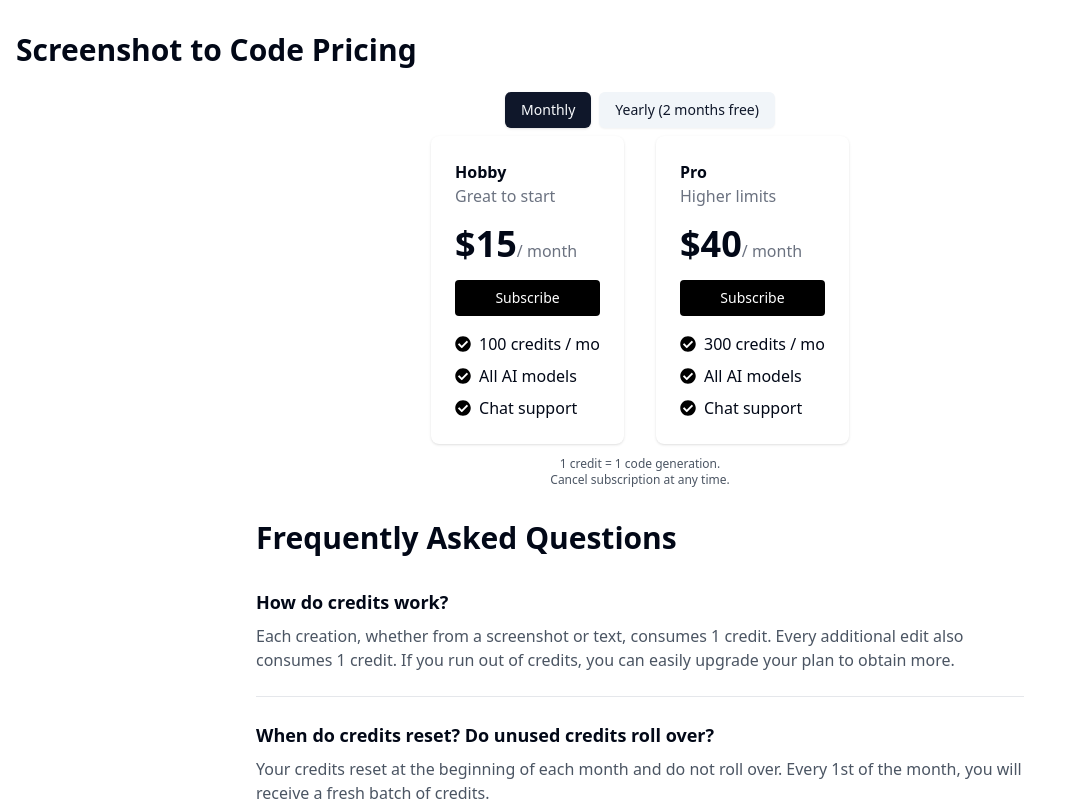
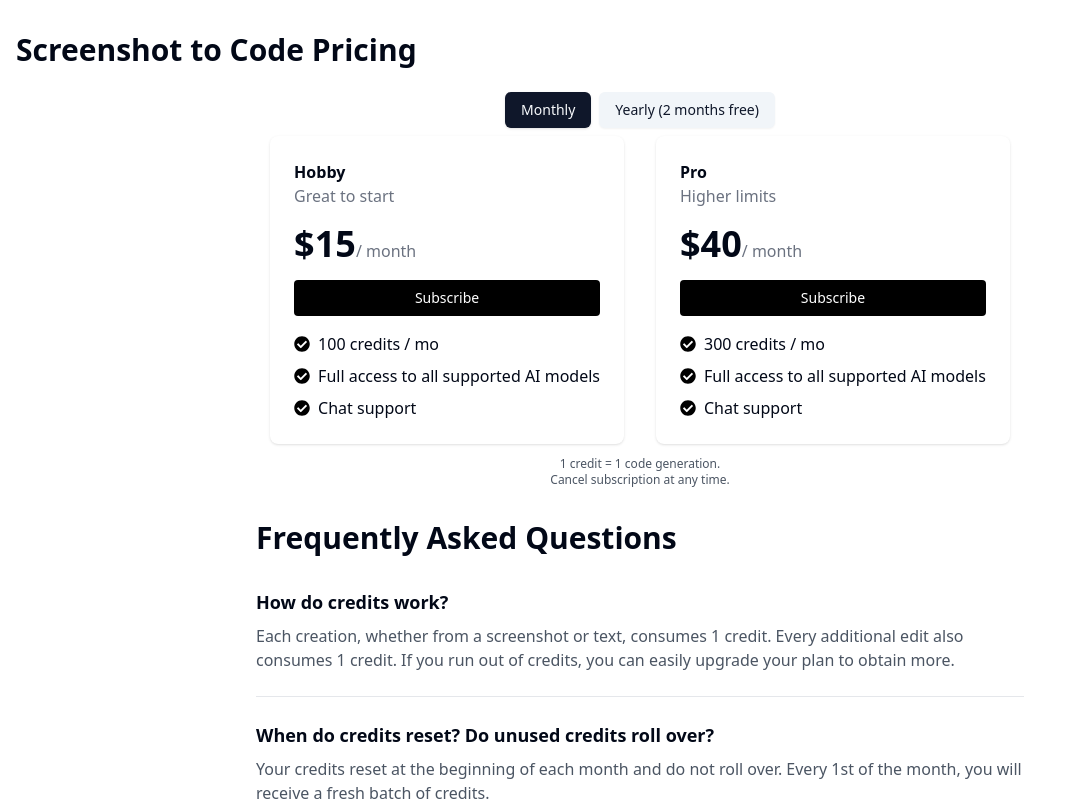
Before and after one commit to abi/screenshot-to-code, a React (Vite) app in the folder frontend/: page /pricing in a window 1280 px wide. Shown: the top 801 px of the page, without its empty margins (0-1070 px from the left). Built offline with nearby package versions, Linux system fonts and the light colour scheme; no server answers.

Commit message:
improve pricing dialog further

```diff
--- a/frontend/src/components/hosted/payments/PricingDialog.tsx
+++ b/frontend/src/components/hosted/payments/PricingDialog.tsx
@@ -29,10 +29,10 @@ const PricingDialog: React.FC = () => {
           get 100 code generations for $15
         </DialogTrigger>
       )}
-      <DialogContent className="max-w-2xl">
+      <DialogContent className="max-w-4xl">
         <DialogHeader>
-          <DialogTitle className="mb-2 text-2xl text-center">
-            Save Hours of Development Time
+          <DialogTitle className="text-3xl text-center">
+            Ship Code Faster
           </DialogTitle>
         </DialogHeader>
 
--- a/frontend/src/components/hosted/payments/PricingPlans.tsx
+++ b/frontend/src/components/hosted/payments/PricingPlans.tsx
@@ -61,7 +61,7 @@ function PricingPlans() {
               </li>
               <li className="flex items-center">
                 <FaCheckCircle className="text-black mr-2" />
-                All AI models
+                Full access to all supported AI models
               </li>
               <li className="flex items-center">
                 <FaCheckCircle className="text-black mr-2" />
@@ -101,7 +101,7 @@ function PricingPlans() {
               </li>
               <li className="flex items-center">
                 <FaCheckCircle className="text-black mr-2" />
-                All AI models
+                Full access to all supported AI models
               </li>
               <li className="flex items-center">
                 <FaCheckCircle className="text-black mr-2" />
```
